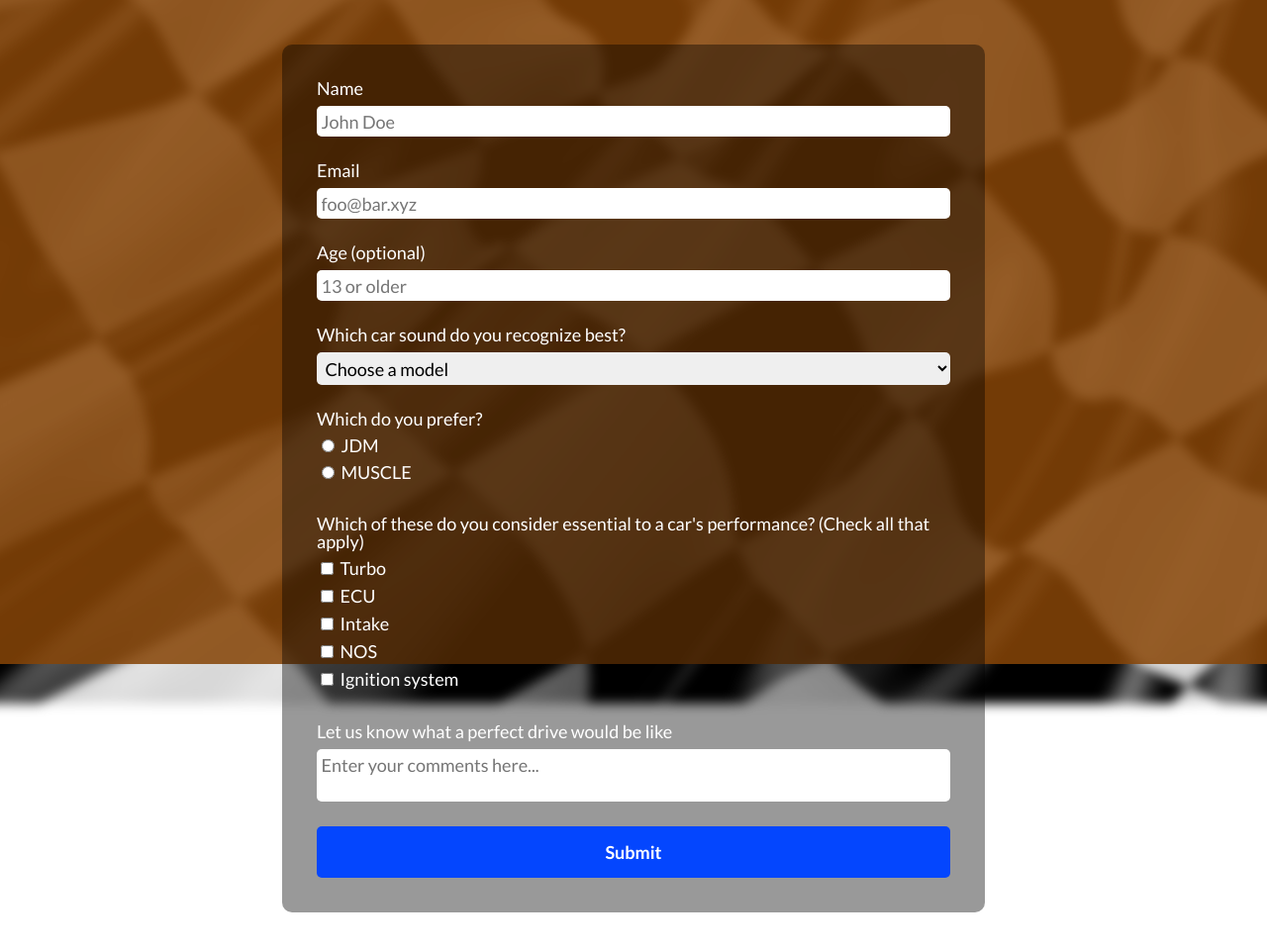
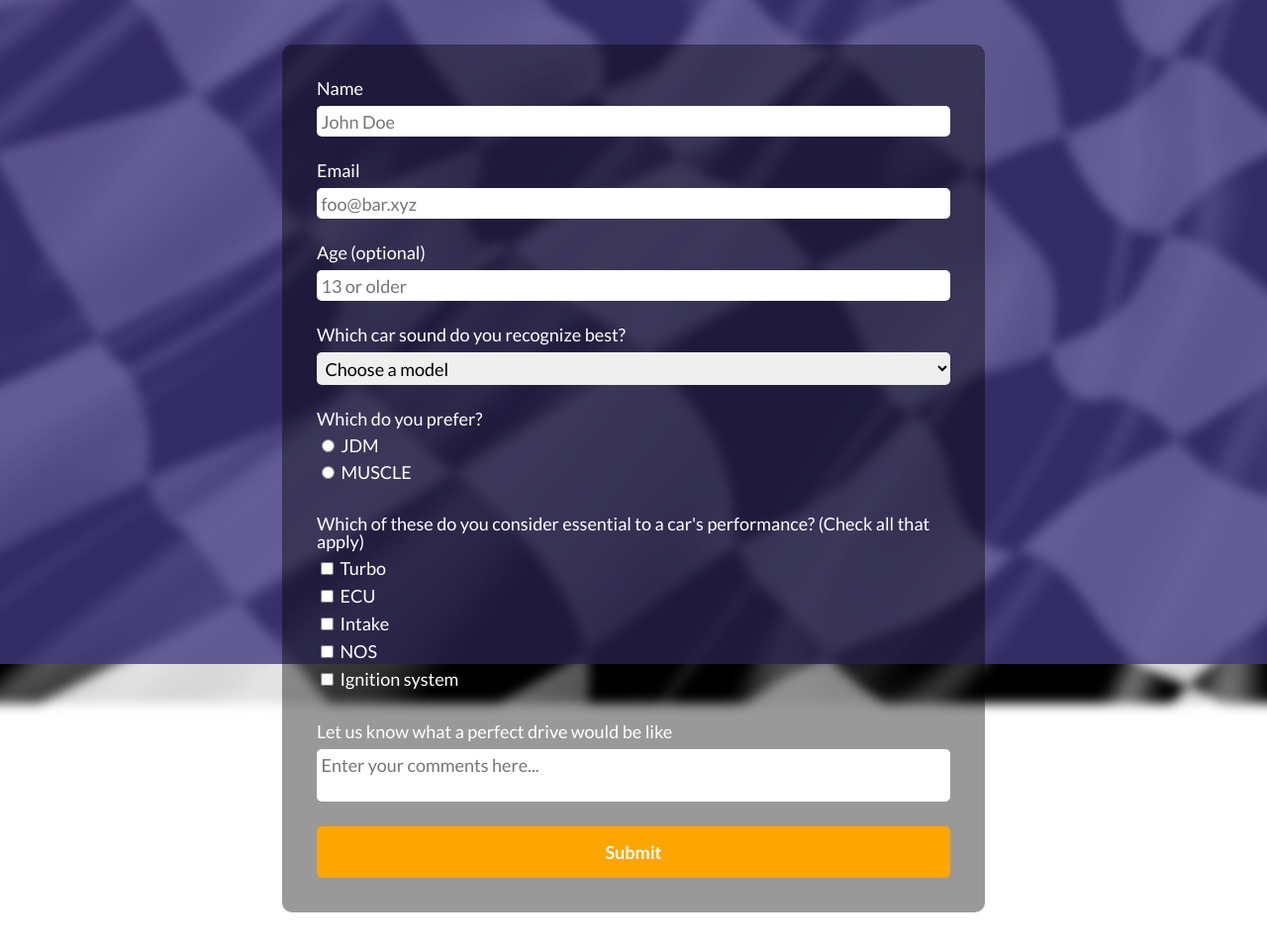
Before and after one commit to aaron-contreras/survey-form, a plain HTML site: page index.html in a window 1280 px wide. Shown: the part 129-1090 px from the top of the page at 99% size. Drawn offline with Linux system fonts and the light colour scheme.

Commit message:
Change background to blue

```diff
--- a/styles/main.css
+++ b/styles/main.css
@@ -31,7 +31,8 @@ label, .subtitle {
 
 }
 #color {
-    background-color: rgb(207, 105, 10, 0.8);
+    background-color: slateblue;
+    opacity: 0.7;
     z-index: -2;
 }
 #black {
@@ -74,7 +75,7 @@ label, .subtitle {
 
 #submit {
     padding: 15px;
-    background-color: #0446FE;
+    background-color: orange;
 }
 input, button, select,   textarea{
     padding: 0.25em;
```
